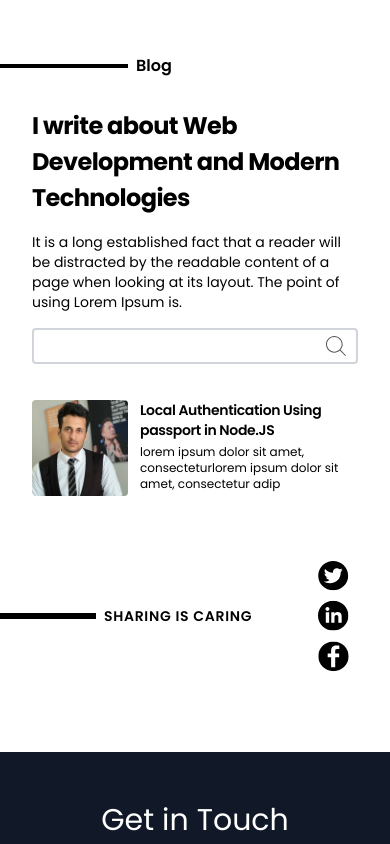
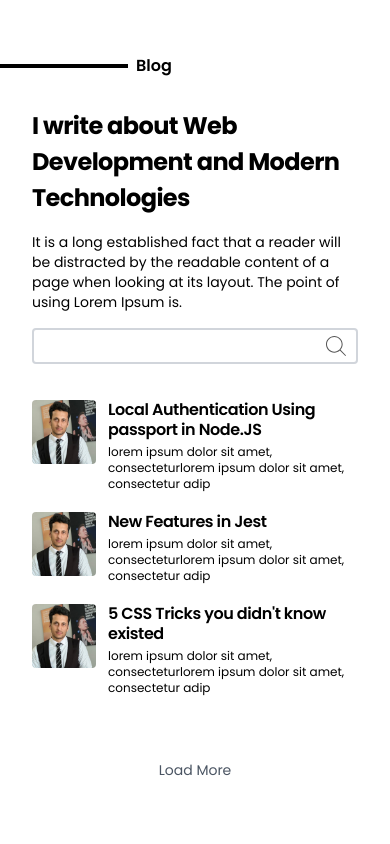
Before and after one commit to noor-codes/noorullah.dev, a Next.js app: page /blog in a window 390 px wide. Shown: the top 844 px of the page. Built offline with nearby package versions, Linux system fonts and the light colour scheme.

Commit message:
Article Card for Mobile Size, Load More Button, Integrated with Blog Page

```diff
--- a/components/blog/ArticleCard.jsx
+++ b/components/blog/ArticleCard.jsx
@@ -1,15 +1,17 @@
-const ArticleCard = () => (
-  <div className="pt-5 mx-8">
+import Link from 'next/link'
+
+const ArticleCard = ({ title, paragraph }) => (
+  <div className="block pt-5 mx-8">
     <div className="flex">
-      <img src="/img/profile.jpg" alt="topic" className="h-24 rounded" />
-      <div className="flex flex-col">
-        <h2 className="ml-3 leading-5 text-sm font-semibold tracking-tight">
-          Local Authentication Using passport in Node.JS
-        </h2>
-        <p className="text-xs pl-3 mt-1">
-          lorem ipsum dolor sit amet, consecteturlorem ipsum dolor sit amet, consectetur adip
-        </p>
-      </div>
+      <img src="/img/profile.jpg" alt="topic" className="h-16 rounded" />
+      <Link href="/blog/article">
+        <a>
+          <div className="flex flex-col">
+            <h2 className="ml-3 leading-5 text-base font-semibold tracking-tight">{title}</h2>
+            <p className="text-xs pl-3 mt-1">{paragraph}</p>
+          </div>
+        </a>
+      </Link>
     </div>
   </div>
 )
--- /dev/null
+++ b/components/blog/LoadMoreButton.jsx
@@ -0,0 +1,9 @@
+const LoadMoreButton = () => (
+  <div className="flex justify-center">
+    <a className="text-sm mt-14 text-gray-600 hover:bg-gray-200 active:bg-gray-200 cursor-pointer rounded-md px-4 py-2 transition duration-500 ease-out select-none">
+      Load More
+    </a>
+  </div>
+)
+
+export default LoadMoreButton
--- a/pages/blog/index.jsx
+++ b/pages/blog/index.jsx
@@ -2,11 +2,11 @@ import Head from 'next/head'
 
 import SectionTitle from '@/articles/SectionTitle'
 import BlogTitle from '@/blog/BlogTitle'
-import Sharing from '@/articles/Sharing'
 import Footer from '@/components/Footer'
-import Description from '@/components/blog/Description'
-import SearchBar from '@/components/blog/SearchBar'
-import ArticleCard from '@/components/blog/ArticleCard'
+import Description from '@/blog/Description'
+import SearchBar from '@/blog/SearchBar'
+import ArticleCard from '@/blog/ArticleCard'
+import LoadMore from '@/blog/LoadMoreButton'
 
 const Blog = () => (
   <div>
@@ -27,10 +27,22 @@ const Blog = () => (
       <Description />
       <SearchBar />
 
-      <ArticleCard />
+      <ArticleCard
+        title="Local Authentication Using passport in Node.JS"
+        paragraph="lorem ipsum dolor sit amet, consecteturlorem ipsum dolor sit amet, consectetur adip"
+      />
+      <ArticleCard
+        title="New Features in Jest"
+        paragraph="lorem ipsum dolor sit amet, consecteturlorem ipsum dolor sit amet, consectetur adip"
+      />
+      <ArticleCard
+        title="5 CSS Tricks you didn't know existed"
+        paragraph="lorem ipsum dolor sit amet, consecteturlorem ipsum dolor sit amet, consectetur adip"
+      />
+
+      <LoadMore />
     </main>
 
-    <Sharing />
     <Footer />
   </div>
 )
```
